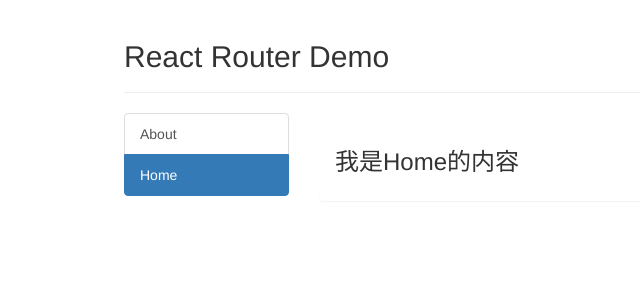
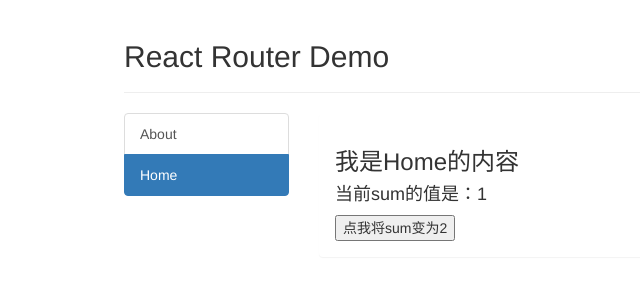
Before and after one commit to LunaChouchou/react_staging, a React (Create React App) app: page /home in a window 1280 px wide. Shown: the top 300 px of the page, without its empty margins (141-781 px from the left). Built offline with nearby package versions, Linux system fonts and the light colour scheme.

Commit message:
src差分確認用_02_src_重定向

```diff
--- a/src/App.jsx
+++ b/src/App.jsx
@@ -1,5 +1,5 @@
 import React from 'react'
-import {NavLink,Routes,Route} from 'react-router-dom'
+import {NavLink,Routes,Route,Navigate} from 'react-router-dom'
 import Home from './pages/Home'
 import About from './pages/About'
 
@@ -28,6 +28,7 @@ export default function App() {
                     <Routes>
                         <Route path="/about" element={<About/>}/>
                         <Route path="/home" element={<Home/>}/>
+                        <Route path="/" element={<Navigate to="/about"/>}/>
                     </Routes>
                 </div>
             </div>
--- a/src/pages/About.jsx
+++ b/src/pages/About.jsx
@@ -1,9 +1,7 @@
-import React, { Component } from 'react'
+import React from 'react'
 
-export default class About extends Component {
-  render() {
+export default function About() {
     return (
       <h3>我是About的内容</h3>
     )
-  }
 }
--- a/src/pages/Home.jsx
+++ b/src/pages/Home.jsx
@@ -1,9 +1,14 @@
-import React, { Component } from 'react'
+import React,{useState} from 'react'
+import {Navigate} from 'react-router-dom'
 
-export default class Home extends Component {
-  render() {
+export default function Home() {
+  const [sum,setSum] = useState(1)
     return (
-      <h3>我是Home的内容</h3>
+      <div>
+        <h3>我是Home的内容</h3>
+        {/* 根据sum的值决定是否切换视图 */}
+        {sum === 2 ? <Navigate to="/about" replace={true}/> : <h4>当前sum的值是：{sum}</h4>}
+        <button onClick={()=>setSum(2)}>点我将sum变为2</button>
+      </div>
     )
-  }
 }
```
